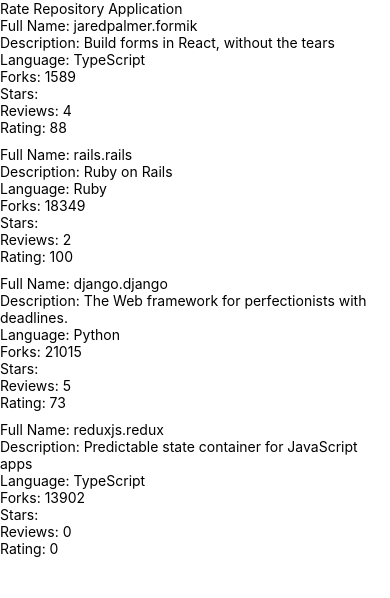
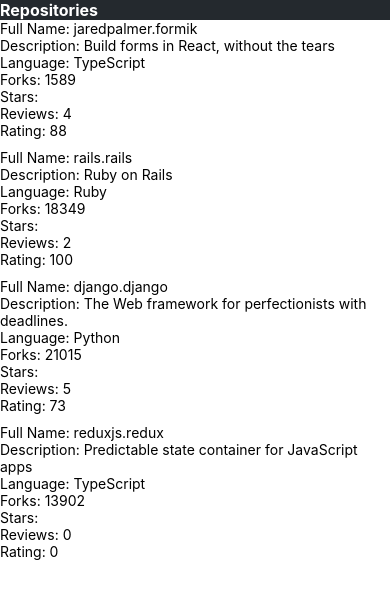
Before and after one commit to hytoner1/FullStackOpen-ReactNative, a React Native app: screen / in a window 390 px wide. Shown: the top 598 px of the page. Built offline with nearby package versions, Linux system fonts and the light colour scheme.

Commit message:
Do 10.4. Took 30min.

```diff
--- /dev/null
+++ b/src/components/AppBar.jsx
@@ -0,0 +1,27 @@
+import React from 'react';
+import { View, StyleSheet, Text, Pressable } from 'react-native';
+import Constants from 'expo-constants';
+
+import theme from '../theme';
+
+import AppBarTab from './AppBarTab';
+
+const styles = StyleSheet.create({
+  container: {
+    paddingTop: Constants.statusBarHeight,
+    paddingBottom: Constants.statusBarHeight,
+    backgroundColor: theme.colors.appBar,
+    // ...
+  },
+  // ...
+});
+
+const AppBar = () => {
+  return (
+    <View style={styles.container}>
+      <AppBarTab onPress={() => console.log('pressed')} text='Repositories' />
+    </View>
+  );
+};
+
+export default AppBar;
--- /dev/null
+++ b/src/components/AppBarTab.jsx
@@ -0,0 +1,24 @@
+import React from 'react';
+import { View, StyleSheet, Text, Pressable } from 'react-native';
+
+import theme from '../theme';
+
+const styles = StyleSheet.create({
+  text: {
+    color: 'white',
+    fontSize: theme.fontSizes.subheading,
+    fontWeight: theme.fontWeights.bold,
+  },
+});
+
+const AppBarTab = ({ onPress, text }) => {
+  return (
+    <Pressable onPress={onPress}>
+      <Text style={styles.text}>
+        {text}
+      </Text>
+    </Pressable>
+  );
+};
+
+export default AppBarTab;
--- a/src/components/Main.jsx
+++ b/src/components/Main.jsx
@@ -3,10 +3,10 @@
 import { Text, StyleSheet, View } from 'react-native';
 
 import RepositoryList from './RepositoryList';
+import AppBar from './AppBar';
 
 const styles = StyleSheet.create({
   container: {
-    marginTop: Constants.statusBarHeight,
     flexGrow: 1,
     flexShrink: 1,
   },
@@ -15,8 +15,7 @@
 const Main = () => {
   return (
     <View style={styles.container}>
-      <Text>Rate Repository Application</Text>
-
+      <AppBar />
       <RepositoryList />
     </View>
   );
--- /dev/null
+++ b/src/theme.js
@@ -0,0 +1,21 @@
+const theme = {
+  colors: {
+    textPrimary: '#24292e',
+    textSecondary: '#586069',
+    primary: '#0366d6',
+    appBar: '#24292e',
+  },
+  fontSizes: {
+    body: 14,
+    subheading: 16,
+  },
+  fonts: {
+    main: 'System',
+  },
+  fontWeights: {
+    normal: '400',
+    bold: '700',
+  },
+};
+
+export default theme;
```
Also changed, not shown: src/components/Text.jsx (added, +40 -0 lines).
